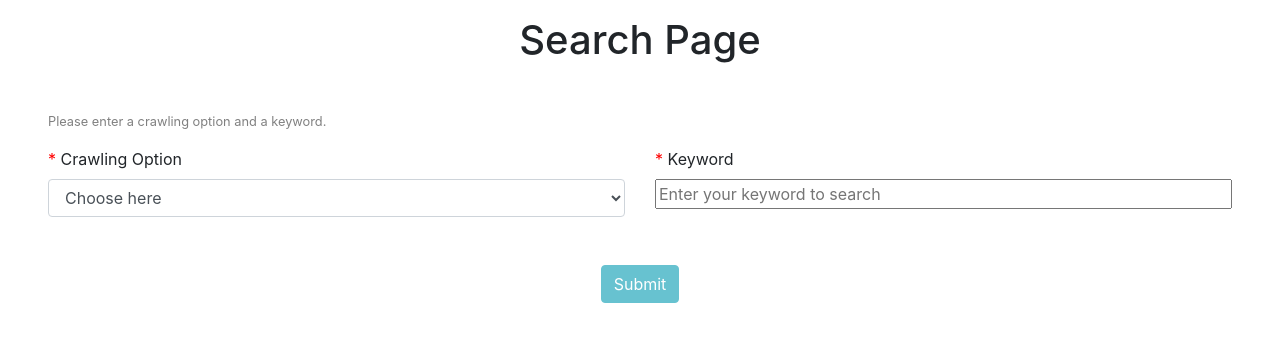
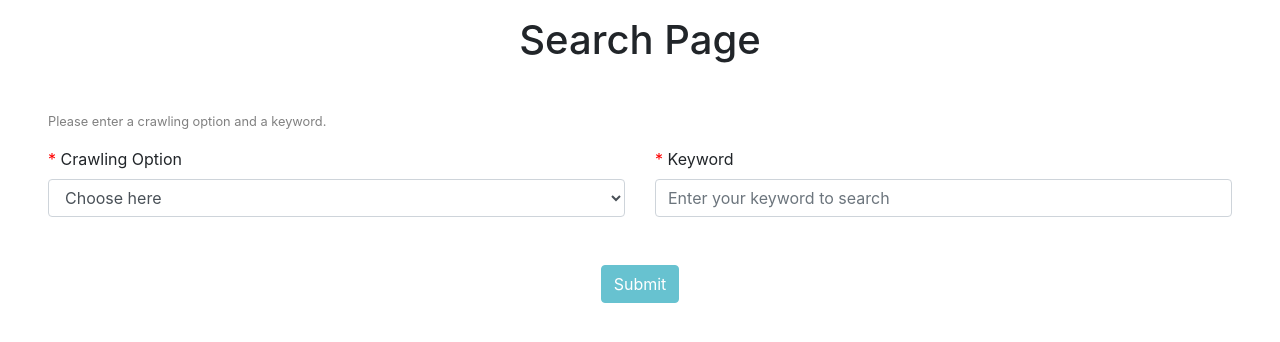
Before and after one commit to hpn-nina/Multimedia, a Flask app: template CrawlHTMLLab/templates/index.html in a window 1280 px wide. Shown: the top 342 px of the page. Run offline with Flask 2, Linux system fonts and the light colour scheme; the template is opened without the code that fills it, so the values that code supplies are empty.

Commit message:
Done refactor :sparkles:

```diff
--- a/CrawlHTMLLab/server.py
+++ b/CrawlHTMLLab/server.py
@@ -2,8 +2,10 @@ from flask import Flask, render_template, request, redirect, url_for
 from crawler import facebook, images, news, researchPaper
 from static.enums.constant import CRAWLING_OPTIONS, SELECT_VALUE
 from decouple import config
+import mimetypes
 
 app = Flask(__name__)
+mimetypes.add_type('application/javascript', '.js')
 
 @app.route('/')
 def index():
@@ -14,11 +16,7 @@ def result():
   option = int(request.form['crawlOptions'])
 
   if option == CRAWLING_OPTIONS['FACEBOOK']['value']:
-    crawl_result = facebook.crawl(request.form['keyword'], request.form['password'], request.form['target-page-input'], request.form['post-num'])
-
-    js = open('./static/result.js', 'r')
-    js_out = f"var crawl_result = JSON.parse('{crawl_result}');"
-
+    crawl_result = facebook.crawl(request.form['keyword'], request.form['username'], request.form['password'], request.form['target-page-input'], request.form['quantity-facebook'])
     result_value = {
       "target": request.form['target-page-input'],
       "crawlOption": SELECT_VALUE[option],
@@ -31,7 +29,7 @@ def result():
       "keyword": request.form['keyword'],
       "crawlOption": SELECT_VALUE[option],
       "result": crawl_result,
-      "quantity": 10,
+      "quantity": (10 if request.form['quantity-research-paper'] == '' else request.form['quantity-research-paper']),
       "baseUrl": config('BASE_URL')
     }
   else:
--- a/CrawlHTMLLab/static/enums/constant.js
+++ b/CrawlHTMLLab/static/enums/constant.js
@@ -13,27 +13,31 @@ export const CrawlingOptions = {
             radio: ResearchPaperRadio,
             input: ResearchPaperInput
         },
-        name: ""
+        name: "",
+        area: ".research-paper-area"
     },
     NEWS: {
         value: 2,
         label: 'News',
         placeholder: 'Enter keyword',
         inputLabel: 'Keyword',
-        name: ""
+        name: "",
+        area: ".news-area"
     },
     FACEBOOK: {
         value: 3,
         label: 'Facebook',
         placeholder: 'Enter username',
         inputLabel: 'Username',
-        name: ""
+        name: "",
+        area: ".facebook-area"
     },
     GOOGLE_IMAGE: {
         value: 4,
         label: 'Google Image',
         placeholder: 'Enter keyword',
         inputLabel: 'Keyword',
-        name: ""
+        name: "",
+        area: ".google-image-area"
     }
 }
--- a/CrawlHTMLLab/static/enums/constant.py
+++ b/CrawlHTMLLab/static/enums/constant.py
@@ -7,7 +7,7 @@ CRAWLING_OPTIONS = {
         'fields': {
             "radio": researchPaper.REASEARCH_PAPER_RADIO,
             "input": researchPaper.RESEARCH_PAPER_INPUT
-        }
+        },
     },
     'NEWS': {
         'value': 2,
@@ -20,7 +20,8 @@ CRAWLING_OPTIONS = {
         'value': 3,
         'label': 'Facebook',
         "fields": {
-            "input": facebook.FACEBOOK_INPUT
+            "input": facebook.FACEBOOK_INPUT,
+            "radio": facebook.FACEBOOK_RADIO
         }
     },
     'GOOGLE_IMAGE': {
--- a/CrawlHTMLLab/static/enums/taskEnums/facebook.py
+++ b/CrawlHTMLLab/static/enums/taskEnums/facebook.py
@@ -1,7 +1,7 @@
 FACEBOOK_INPUT = {
 1: {
     "label": "Number of posts to crawl",
-    "name": 'quantity',
+    "name": 'quantity-facebook',
     "defaultValue": '',
     "placeholder": 'Enter number of posts you want to crawl',
     "required": False,
--- a/CrawlHTMLLab/static/enums/taskEnums/googleImage.py
+++ b/CrawlHTMLLab/static/enums/taskEnums/googleImage.py
@@ -1,7 +1,7 @@
 GOOGLE_IMAGE_INPUT = {
 1:    {
     "label": "Number of images you want to crawl",
-    "name": "quantity",
+    "name": "quantity-google-image",
     "defaultValue": '',
     "placeholder": "Enter the number of images you want to crawl",
     "required": False
--- a/CrawlHTMLLab/static/enums/taskEnums/news.py
+++ b/CrawlHTMLLab/static/enums/taskEnums/news.py
@@ -1,7 +1,7 @@
 NEWS_INPUT = {
 1: {
     "label": "Number of posts to crawl",
-    "name": 'quantity',
+    "name": 'quantity-news',
     "defaultValue": '',
     "placeholder": 'Enter number of posts you want to crawl',
     "required": False,
--- a/CrawlHTMLLab/static/enums/taskEnums/researchPaper.py
+++ b/CrawlHTMLLab/static/enums/taskEnums/researchPaper.py
@@ -37,7 +37,7 @@ REASEARCH_PAPER_RADIO = {
 RESEARCH_PAPER_INPUT = {
     1: {
     "label": "Number of papers to crawl",
-    "name": 'quantity',
+    "name": 'quantity-research-paper',
     "defaultValue": '',
     "placeholder": 'Enter number of paper you want to crawl',
     "required": False,
--- a/CrawlHTMLLab/templates/index.html
+++ b/CrawlHTMLLab/templates/index.html
@@ -28,10 +28,10 @@
                 </div>
                 <div class="col">
                     <label for="keyword"><span style="color:red">* </span>Keyword</label>
-                    <input type='text' class="text-box primary w-100 h-80" id='keyword' placeholder="Enter your keyword to search"/>
+                    <input type='text' class="text-box primary w-100 h-80 form-control" id='keyword' placeholder="Enter your keyword to search"/>
                 </div>
             </div>
-            <div class="row research-paper-area">
+            <div class="row research-paper-area ml-2" hidden>
                 {%if "radio" in crawlOptions["RESEARCH_PAPER"]["fields"]%}
                     {%for radioButtons in crawlOptions["RESEARCH_PAPER"]["fields"]["radio"]%}
                         <div class='row-col-2 mr-4'>
@@ -53,58 +53,58 @@
                 <div class="row-col mr-5">
                     {%if "input" in crawlOptions["RESEARCH_PAPER"]["fields"]%}
                         {%for input in crawlOptions["RESEARCH_PAPER"]["fields"]["input"]%}
-                                <label class="col">
+                                <label class="col mb-2">
                                     {%if crawlOptions["RESEARCH_PAPER"]["fields"]["input"][input]["required"]%}
                                         <span style="color:red">* </span>
                                     {%endif%}
                                     {{crawlOptions["RESEARCH_PAPER"]["fields"]["input"][input]["label"]}}
                                 </label>
-                                <input class="col" type={{crawlOptions["RESEARCH_PAPER"]["fields"]["input"][input]["type"]}} placeholder={{crawlOptions["FACEBOOK"]["fields"]["input"][input]["placeholder"]}}} id="{{crawlOptions["FACEBOOK"]["fields"]["input"][input]["name"]}}"/>
+                                <input class="col form-control" type={{crawlOptions["RESEARCH_PAPER"]["fields"]["input"][input]["type"]}} placeholder={{crawlOptions["RESEARCH_PAPER"]["fields"]["input"][input]["placeholder"]}}} id="{{crawlOptions["RESEARCH_PAPER"]["fields"]["input"][input]["name"]}}"/>
                         {%endfor%}
                     {%endif%}
                 </div>
             </div>
-            <div class="row facebook-area">
-                <div class="row-col mr-5">
+            <div class="row facebook-area" hidden>
+                <div class="row mr-5 ml-2">
                     {%if "input" in crawlOptions["FACEBOOK"]["fields"]%}
                         {%for input in crawlOptions["FACEBOOK"]["fields"]["input"]%}
-                                <label class="col">
+                                <label class="col mb-2">
                                     {%if crawlOptions["FACEBOOK"]["fields"]["input"][input]["required"]%}
                                         <span style="color:red">* </span>
                                     {%endif%}
                                     {{crawlOptions["FACEBOOK"]["fields"]["input"][input]["label"]}}
                                 </label>
-                                <input class="col" type={{crawlOptions["FACEBOOK"]["fields"]["input"][input]["type"]}} placeholder={{crawlOptions["GOOGLE_IMAGE"]["fields"]["input"][input]["placeholder"]}}} id="{{crawlOptions["GOOGLE_IMAGE"]["fields"]["input"][input]["name"]}}"/>
+                                <input class="col form-control" type={{crawlOptions["FACEBOOK"]["fields"]["input"][input]["type"]}} placeholder={{crawlOptions["FACEBOOK"]["fields"]["input"][input]["placeholder"]}}} id="{{crawlOptions["FACEBOOK"]["fields"]["input"][input]["name"]}}"/>
                         {%endfor%}
                     {%endif%}
                 </div>
             </div>
-            <div class="row news-area">
-                <div class="row-col mr-5">
+            <div class="row news-area" hidden>
+                <div class="row mr-5 ml-5">
                     {%if "input" in crawlOptions["NEWS"]["fields"]%}
                         {%for input in crawlOptions["NEWS"]["fields"]["input"]%}
-                                <label class="col">
+                                <label class="col mb-2">
                                     {%if crawlOptions["NEWS"]["fields"]["input"][input]["required"]%}
                                         <span style="color:red">* </span>
                                     {%endif%}
                                     {{crawlOptions["NEWS"]["fields"]["input"][input]["label"]}}
                                 </label>
-                                <input class="col" type={{crawlOptions["NEWS"]["fields"]["input"][input]["type"]}} placeholder={{crawlOptions["NEWS"]["fields"]["input"][input]["placeholder"]}}} id="{{crawlOptions["NEWS"]["fields"]["input"][input]["name"]}}"/>
+                                <input class="col form-control" type={{crawlOptions["NEWS"]["fields"]["input"][input]["type"]}} placeholder={{crawlOptions["NEWS"]["fields"]["input"][input]["placeholder"]}}} id="{{crawlOptions["NEWS"]["fields"]["input"][input]["name"]}}"/>
                         {%endfor%}
                     {%endif%}
                 </div>
             </div>
-            <div class="row google-image-area">
-                <div class="row-col mr-5">
+            <div class="row google-image-area" hidden>
+                <div class="row mr-5 ml-5">
                     {%if "input" in crawlOptions["GOOGLE_IMAGE"]["fields"]%}
                         {%for input in crawlOptions["GOOGLE_IMAGE"]["fields"]["input"]%}
-                                <label class="col">
+                                <label class="col mb-2">
                                     {%if crawlOptions["GOOGLE_IMAGE"]["fields"]["input"][input]["required"]%}
                                         <span style="color:red">* </span>
                                     {%endif%}
                                     {{crawlOptions["GOOGLE_IMAGE"]["fields"]["input"][input]["label"]}}
                                 </label>
-                                <input class="col" type={{crawlOptions["GOOGLE_IMAGE"]["fields"]["input"][input]["type"]}} placeholder={{crawlOptions["RESEARCH_PAPER"]["fields"]["input"][input]["placeholder"]}}} id="{{crawlOptions["RESEARCH_PAPER"]["fields"]["input"][input]["name"]}}"/>
+                                <input class="col form-control" type={{crawlOptions["GOOGLE_IMAGE"]["fields"]["input"][input]["type"]}} placeholder={{crawlOptions["GOOGLE_IMAGE"]["fields"]["input"][input]["placeholder"]}}} id="{{crawlOptions["GOOGLE_IMAGE"]["fields"]["input"][input]["name"]}}"/>
                         {%endfor%}
                     {%endif%}
                 </div>
```
Also changed, not shown: CrawlHTMLLab/static/index.js (+41 -36 lines).
